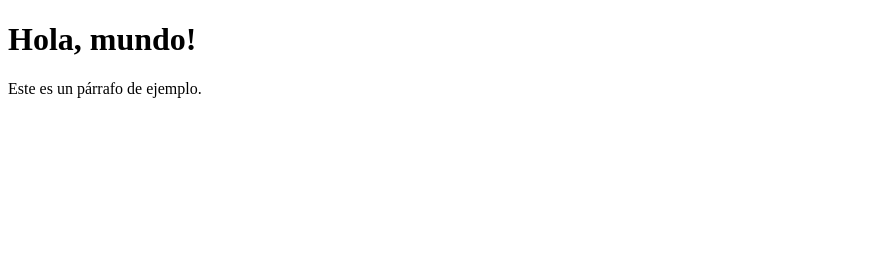
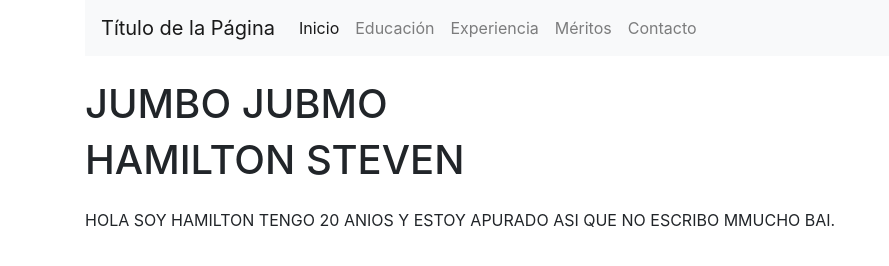
Before and after one commit to HamiltonStJJ/PracticaGit4A_JumboHamilton, a plain HTML site: page index.html in a window 1280 px wide. Shown: the whole page, without its empty margins (0-889 px from the left). Drawn offline with nearby package versions, Linux system fonts and the light colour scheme.

Commit message:
Se agregó un resumen de mi CV

```diff
--- a/index.html
+++ b/index.html
@@ -4,16 +4,49 @@
 <head>
     <meta charset="UTF-8">
     <meta name="viewport" content="width=device-width, initial-scale=1.0">
-    <title>Título de la página</title>
+    <link rel="stylesheet" href="https://stackpath.bootstrapcdn.com/bootstrap/4.3.1/css/bootstrap.min.css">
+
+    <title>Prueba</title>
 
 </head>
 <body>
+    <div class="container">
 
-    <h1>Hola, mundo!</h1>
-    <p>Este es un párrafo de ejemplo.</p>
+        <nav class="navbar navbar-expand-lg navbar-light bg-light">
+            <a class="navbar-brand" href="#">Título de la Página</a>
+            <button class="navbar-toggler" type="button" data-toggle="collapse" data-target="#navbarNav" aria-controls="navbarNav" aria-expanded="false" aria-label="Toggle navigation">
+                <span class="navbar-toggler-icon"></span>
+            </button>
+            <div class="collapse navbar-collapse" id="navbarNav">
+                <ul class="navbar-nav">
+                    <li class="nav-item active">
+                        <a class="nav-link" href="#">Inicio</a>
+                    </li>
+                    <li class="nav-item">
+                        <a class="nav-link" href="#">Educación</a>
+                    </li>
+                    <li class="nav-item">
+                        <a class="nav-link" href="#">Experiencia</a>
+                    </li>
+                    <li class="nav-item">
+                        <a class="nav-link" href="#">Méritos</a>
+                    </li>
+                    <li class="nav-item">
+                        <a class="nav-link" href="#">Contacto</a>
+                    </li>
+                </ul>
+            </div>
+        </nav>
 
 
-    <!-- Scripts al final del cuerpo para mejorar el rendimiento de carga -->
-    <!-- <script src="ruta/a/tu/script.js"></script> -->
+        <div class="mt-4">
+            <h1>JUMBO JUBMO</h1>
+            <h1>HAMILTON STEVEN</h1>
+        </div>
+
+        <div class="mt-4">
+            <p>HOLA SOY HAMILTON TENGO 20 ANIOS Y ESTOY APURADO ASI QUE NO ESCRIBO MMUCHO BAI.</p>
+        </div>
+    </div>
 </body>
 </html>
```
